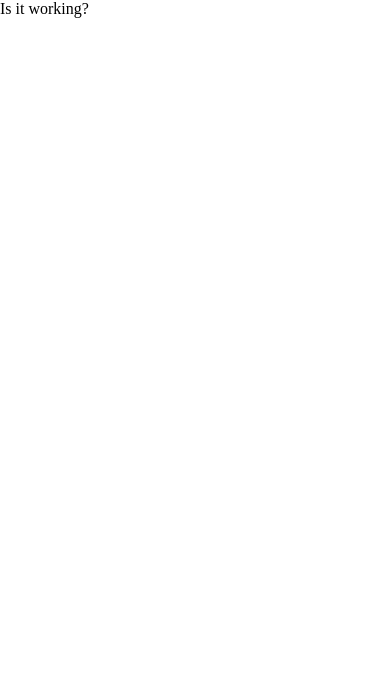
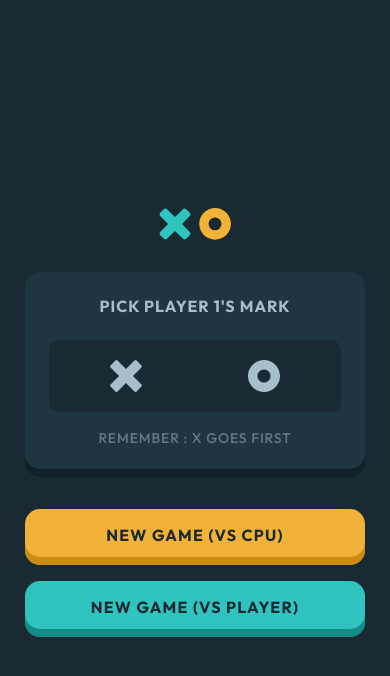
Before and after one commit to vanderms/frontend-mentor-tic-tac-toe, a React (Create React App) app: page / in a window 390 px wide. Shown: the top 676 px of the page. Built offline with nearby package versions, Linux system fonts and the light colour scheme.

Commit message:
implement new game section responsive

```diff
--- a/public/index.html
+++ b/public/index.html
@@ -2,14 +2,24 @@
 <html lang="en">
   <head>
     <meta charset="utf-8" />
-    <link rel="icon" type="image/png" sizes="32x32" href="./favicon-32x32.png">
+    <link
+      rel="icon"
+      type="image/png"
+      sizes="32x32"
+      href="./favicon-32x32.png"
+    />
     <meta name="viewport" content="width=device-width, initial-scale=1" />
     <meta name="theme-color" content="#000000" />
     <meta
       name="description"
       content="Web site created using create-react-app"
     />
-
+    <link rel="preconnect" href="https://fonts.googleapis.com" />
+    <link rel="preconnect" href="https://fonts.gstatic.com" crossorigin />
+    <link
+      href="https://fonts.googleapis.com/css2?family=Outfit:wght@500;700&display=swap"
+      rel="stylesheet"
+    />
     <!--
       manifest.json provides metadata used when your web app is installed on a
       user's mobile device or desktop. See https://developers.google.com/web/fundamentals/web-app-manifest/
@@ -26,7 +36,6 @@
     -->
 
     <title>Frontend Mentor | Tic Tac Toe</title>
-
   </head>
   <body>
     <noscript>You need to enable JavaScript to run this app.</noscript>
--- a/src/App.tsx
+++ b/src/App.tsx
@@ -1,12 +1,10 @@
 import React from 'react';
+import NewGame from './jsx/sections/new-game';
 
-
-function App() {
+export default function App() {
   return (
-    <>
-    Is it working?
-    </>
+    <main>
+      <NewGame />
+    </main>
   );
 }
-
-export default App;
--- a/src/index.tsx
+++ b/src/index.tsx
@@ -1,6 +1,6 @@
 import React from 'react';
 import ReactDOM from 'react-dom';
-import App from './App';
+import App from './app';
 import reportWebVitals from './reportWebVitals';
 import './styles/index.scss';
 
--- /dev/null
+++ b/src/jsx/sections/new-game.tsx
@@ -0,0 +1,31 @@
+import Logo from '../../assets/logo.svg';
+import IconX from '../svg/icon-x';
+import IconO from '../svg/icon-o';
+
+export default function NewGame() {
+  return (
+    <section className="section-new-game-root">
+      <div className="logo-container">
+        <img src={Logo} alt="logo" className="logo" />
+      </div>
+      <div className="pick-mark">
+        <h1 className='title'>PICK PLAYER 1'S MARK</h1>
+        <div className="choice">
+          <input type="radio" id="choose-x" value="choose-x" name="pick-mark" />
+          <label htmlFor="choose-x">
+            <IconX />
+          </label>
+          <input type="radio" id="choose-o" value="choose-o" name="pick-mark" />
+          <label htmlFor="choose-o">
+            <IconO />
+          </label>
+        </div>
+        <div className="note">REMEMBER : X GOES FIRST</div>
+      </div>
+      <div className="start-game-buttons">
+        <button className="button vs-cpu"><span>NEW GAME (VS CPU)</span></button>
+        <button className="button vs-player"><span>NEW GAME (VS PLAYER)</span></button>
+      </div>
+    </section>
+  );
+}
--- /dev/null
+++ b/src/jsx/svg/icon-o.tsx
@@ -0,0 +1,17 @@
+export default function IconO(props: { fill?: string }) {
+  const color: string = props.fill ? props.fill : '#F2B137';
+
+  return (
+    <svg
+      className="icon icon-o"
+      width="64"
+      height="64"
+      xmlns="http://www.w3.org/2000/svg"
+    >
+      <path
+        d="M32 0c17.673 0 32 14.327 32 32 0 17.673-14.327 32-32 32C14.327 64 0 49.673 0 32 0 14.327 14.327 0 32 0Zm0 18.963c-7.2 0-13.037 5.837-13.037 13.037 0 7.2 5.837 13.037 13.037 13.037 7.2 0 13.037-5.837 13.037-13.037 0-7.2-5.837-13.037-13.037-13.037Z"
+        fill={color}
+      />
+    </svg>
+  );
+}
--- /dev/null
+++ b/src/jsx/svg/icon-x.tsx
@@ -0,0 +1,18 @@
+export default function IconX(props: { color?: string }) {
+  const fill: string = props.color ? props.color : '#31C3BD';
+
+  return (
+    <svg
+      className="icon icon-x"
+      width="64"
+      height="64"
+      xmlns="http://www.w3.org/2000/svg"
+    >
+      <path
+        d="M15.002 1.147 32 18.145 48.998 1.147a3 3 0 0 1 4.243 0l9.612 9.612a3 3 0 0 1 0 4.243L45.855 32l16.998 16.998a3 3 0 0 1 0 4.243l-9.612 9.612a3 3 0 0 1-4.243 0L32 45.855 15.002 62.853a3 3 0 0 1-4.243 0L1.147 53.24a3 3 0 0 1 0-4.243L18.145 32 1.147 15.002a3 3 0 0 1 0-4.243l9.612-9.612a3 3 0 0 1 4.243 0Z"
+        fill={fill}
+        fillRule="evenodd"
+      />
+    </svg>
+  );
+}
--- a/src/styles/_html.scss
+++ b/src/styles/_html.scss
@@ -1,7 +1,11 @@
+@use './mixins' as *;
+
 *, *::after, *::before{
   margin: 0;
   padding: 0;
   box-sizing: border-box;
+  font-family: 'Outfit', sans-serif;
+  font-weight: 500;
 }
 
 a{
@@ -12,3 +16,15 @@ a{
 ul{
   list-style-type: none;
 }
+
+body{
+  background-color: $dark-navy;
+}
+
+main{
+  @include size(100%, 100vh);
+  min-height: rem(570);
+  display: flex;
+  justify-content: center;
+  align-items: center;
+}
--- a/src/styles/_mixins.scss
+++ b/src/styles/_mixins.scss
@@ -50,3 +50,14 @@ $mobile-container-width: 87.2%;
    width: $mobile-container-width;
  }
 }
+
+
+//colors
+$dark-navy: #1A2A33;
+$semi-dark-navy: #1F3641;
+$silver: #A8BFC9;
+$silver-hover: #DBE8ED;
+$light-blue: #31C3BD;
+$light-blue-hover: #65E9E4;
+$light-yellow: #F2B137;
+$light-yellow-hover: #FFC860;
--- /dev/null
+++ b/src/styles/_new-game.scss
@@ -0,0 +1,143 @@
+@use './mixins' as *;
+
+.section-new-game-root {
+  @include size(rem(460), rem(471));
+
+  @include media(mobile){
+    @include size(87.2%, rem(429));
+  }
+
+  .logo-container {
+    display: flex;
+    justify-content: center;
+
+    .logo {
+      @include size(auto, rem(32));
+    }
+  }
+
+  .pick-mark {
+    margin-top: rem(40);
+    @include size(100%, rem(205));
+    background-color: $semi-dark-navy;
+    box-shadow: inset 0px -8px 0px #10212a;
+    border-radius: rem(15);
+    display: flex;
+    align-items: center;
+    flex-direction: column;
+
+    @include media(mobile){
+      margin-top: rem(32);
+    }
+  }
+
+  .title {
+    margin-top: rem(24);
+    font-size: rem(16);
+    font-weight: 700;
+    letter-spacing: 1px;
+    color: $silver;
+  }
+
+  .choice {
+    margin-top: rem(24);
+    @include size(rem(412), rem(72));
+    padding: rem(9) rem(8);
+    background-color: $dark-navy;
+    border-radius: rem(10);
+    display: flex;
+    justify-content: space-between;
+
+    @include media(mobile){
+      width: calc(100% - rem(48));
+    }
+
+    input {
+      position: absolute;
+      padding: 0;
+      opacity: 0;
+      display: block;
+    }
+
+    label {
+      @include size(50%, 100%);
+      display: flex;
+      justify-content: center;
+      align-items: center;
+      cursor: pointer;
+
+      .icon {
+        transform: scale(0.5);
+        transform-origin: center center;
+
+        path {
+          fill: $silver;
+        }
+      }
+    }
+
+    input:checked + label {
+      background-color: $silver;
+      border-radius: rem(10);
+      .icon path {
+        fill: $dark-navy;
+      }
+    }
+  }
+
+  .pick-mark .note {
+    margin-top: rem(17);
+    font-size: rem(14);
+    color: $silver;
+    opacity: 0.5;
+    letter-spacing: 0.875px;
+  }
+
+  .start-game-buttons {
+    margin-top: rem(40);
+    display: flex;
+    flex-direction: column;
+    gap: rem(20);
+
+    @include media(mobile){
+      margin-top: rem(32);
+      gap: rem(16);
+    }
+
+    .button {
+      @include size(100%, rem(67));
+      border-radius: rem(15);
+      cursor: pointer;
+      border: none;
+      display: flex;
+      justify-content: center;
+      align-items: center;
+
+      @include media(mobile){
+        height: rem(56);
+      }
+
+      span {
+        font-weight: bold;
+        font-size: 20px;
+        letter-spacing: 1.25px;
+        color: $dark-navy;
+        margin-top: rem(-4);
+
+        @include media(mobile){
+          font-size: rem(16);
+        }
+      }
+
+      &.vs-cpu {
+        background: #f2b137;
+        box-shadow: inset 0px -8px 0px #cc8b13;
+      }
+
+      &.vs-player {
+        background: #31c3bd;
+        box-shadow: inset 0px -8px 0px #118c87;
+      }
+    }
+  }
+}
--- a/src/styles/index.scss
+++ b/src/styles/index.scss
@@ -1 +1,2 @@
 @use './html';
+@use './new-game';
```
Also changed, not shown: 1 other file (tests, documents, lock files or other folders).
